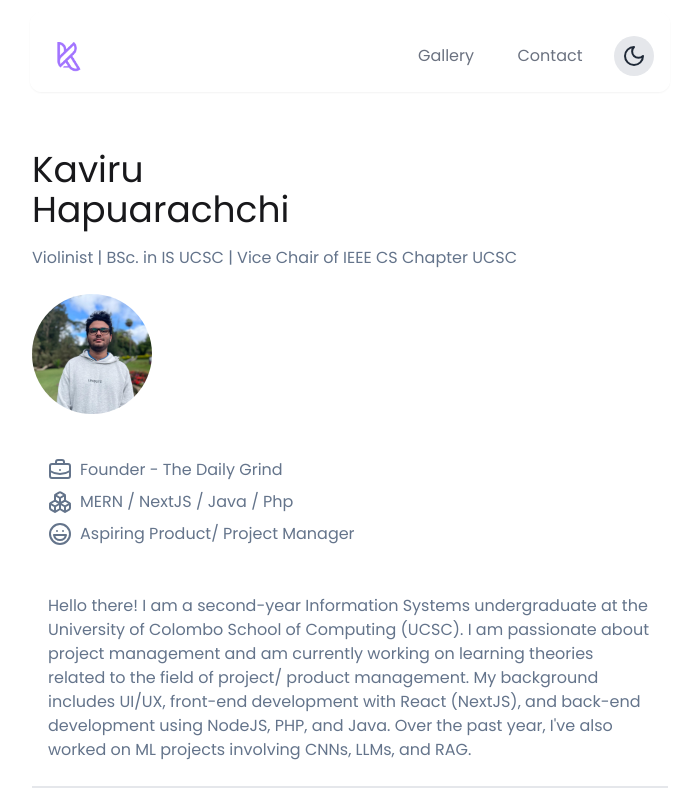
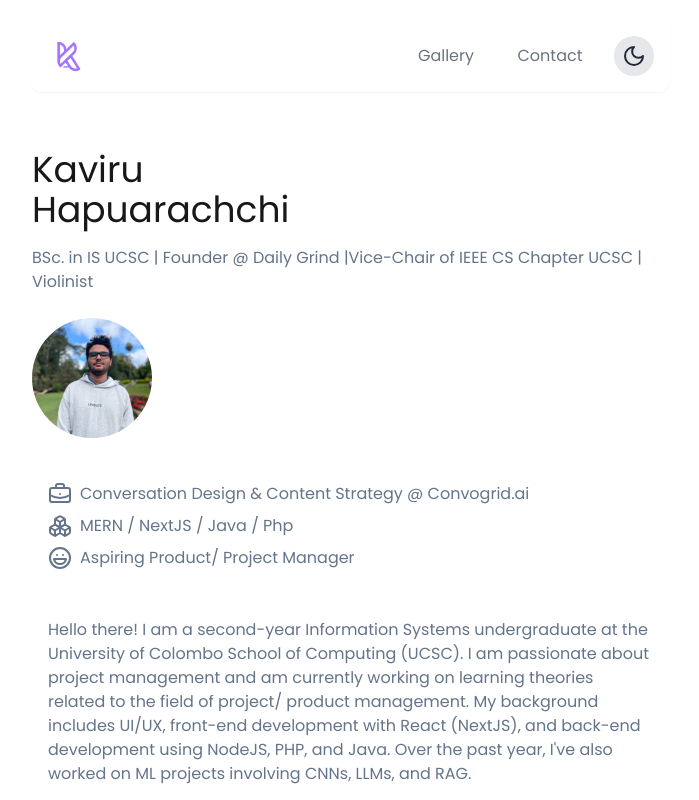
Before and after one commit to Kavirubc/next-portfolio, a Next.js app: page / in a window 1280 px wide. Shown: the top 800 px of the page, without its empty margins (290-989 px from the left). Built offline with nearby package versions, Linux system fonts and the light colour scheme.

Commit message:
Update hero component with new personal and professional details

```diff
--- a/src/components/hero.jsx
+++ b/src/components/hero.jsx
@@ -35,7 +35,7 @@ function Hero() {
                 </motion.div>
 
                 <motion.div variants={itemVariants} className='flex md:flex-col'>
-                    <p className='text-base text-slate-500 dark:text-slate-400'>Violinist | BSc. in IS UCSC | Vice Chair of IEEE CS Chapter UCSC</p>
+                    <p className='text-base text-slate-500 dark:text-slate-400'>BSc. in IS UCSC | Founder @ Daily Grind |Vice-Chair of IEEE CS Chapter UCSC | Violinist</p>
                 </motion.div>
 
             </motion.div>
@@ -52,7 +52,7 @@ function Hero() {
 
                 <motion.div variants={itemVariants} className='flex flex-col gap-y-2 justify-between mx-4 my-6'>
                     <p className='flex items-center text-base text-slate-500 dark:text-slate-400'>
-                        <span className='mr-2 text-sm'><BriefcaseBusiness /></span>Founder - The Daily Grind
+                        <span className='mr-2 text-sm'><BriefcaseBusiness /></span>Conversation Design & Content Strategy @ Convogrid.ai
                     </p>
                     <p className='flex items-center text-base text-slate-500 dark:text-slate-400'>
                         <span className='mr-2'><Boxes /></span>MERN / NextJS / Java / Php
```
